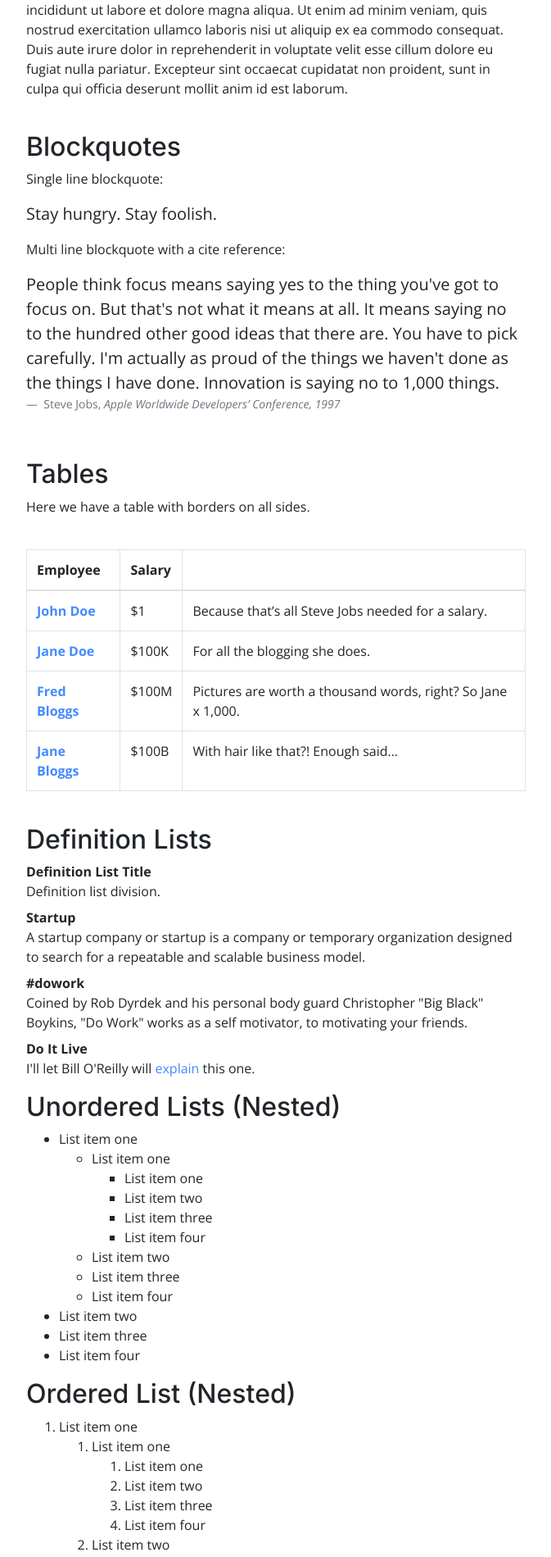
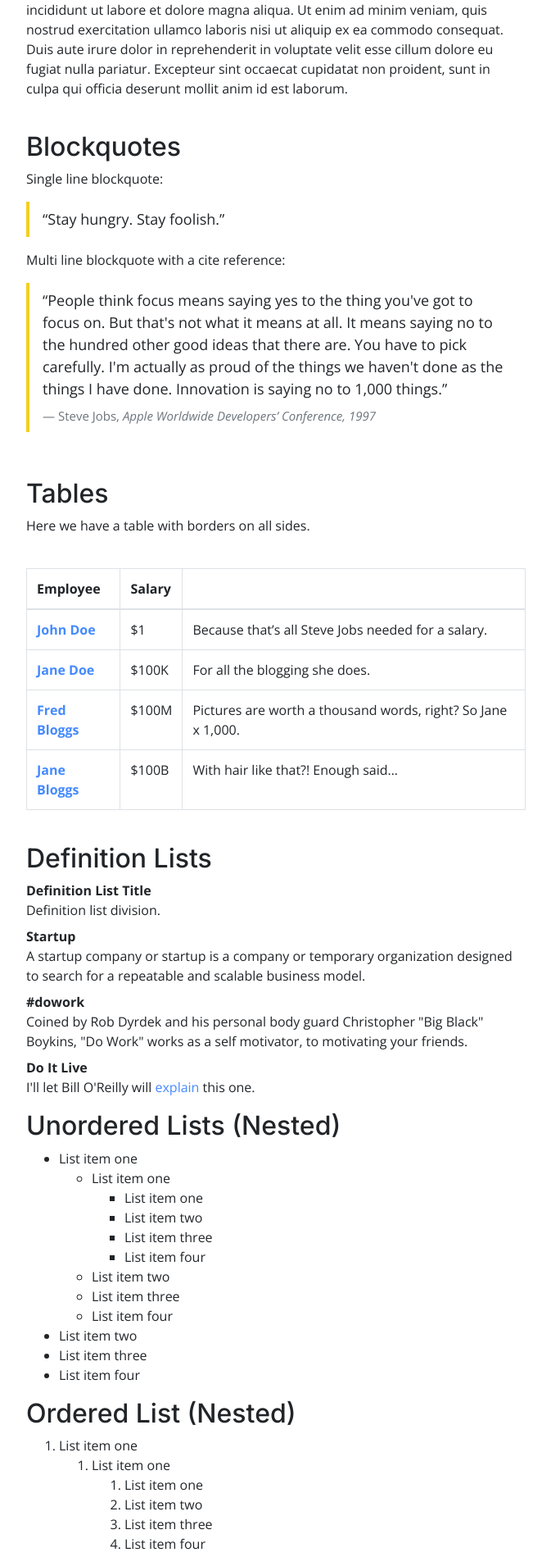
Before and after one commit to jefx07/jefx07.github.io, a Jekyll site: the page built from test_2.md, in a window 1280 px wide. Shown: the part 1261-3160 px from the top of the page at 82% size, without its empty margins (303-976 px from the left). Built offline with Jekyll 4.4.1, drawn with Linux system fonts in a browser that asks for light colours.

Commit message:
Revert some changes to `blockquotes'

```diff
--- a/_sass/scss/_custom.scss
+++ b/_sass/scss/_custom.scss
@@ -47,10 +47,10 @@ $font-weight-normal:  400;
 $mark-padding:                0 .2em;
 $mark-bg:                     #ffeea8;
 
-//$blockquote-font-size:        ($font-size-base * 1.125);
-//$blockquote-footer-font-size: .9375rem;
-$blockquote-border-width:     .3125rem;
-$blockquote-border-color:     $gray-200 !default;
+$blockquote-font-size:        ($font-size-base * 1.125);
+$blockquote-footer-font-size: .9375rem;
+$blockquote-border-width:     .25rem;
+$blockquote-border-color:     #f4ce21;
 
 
 // Code
--- a/_sass/scss/_type.scss
+++ b/_sass/scss/_type.scss
@@ -54,7 +54,7 @@ mark {
 
 // Blockquotes
 .blockquote {
-  margin-bottom: $blockquote-margin-y;
+  margin-bottom: $spacer;
   @include font-size($blockquote-font-size);
 
   > :last-child {
@@ -63,8 +63,7 @@ mark {
 }
 
 .blockquote-footer {
-  margin-top: -$blockquote-margin-y;
-  margin-bottom: $blockquote-margin-y;
+  display: block;
   @include font-size($blockquote-footer-font-size);
   color: $blockquote-footer-color;
 
--- a/_sass/scss/_variables.scss
+++ b/_sass/scss/_variables.scss
@@ -225,18 +225,15 @@ $headings-color:          inherit !default;
 $lead-font-size:          $font-size-base * 1.25 !default;
 $lead-font-weight:        300 !default;
 
-//$small-font-size:         80% !default;
-$small-font-size:         .875em !default;
+$small-font-size:         80% !default;
 
 $text-muted:              $gray-600 !default;
 
-$blockquote-margin-y:         $spacer !default;
 $blockquote-font-size:        $font-size-base * 1.25 !default;
 $blockquote-footer-color:     $gray-600 !default;
 $blockquote-footer-font-size: $small-font-size !default;
-
-$blockquote-border-width:   .3125rem !default;
-$blockquote-border-color: $gray-200 !default;
+$blockquote-border-width:     .3125rem !default;
+$blockquote-border-color:     $gray-200 !default;
 
 $hr-border-color:         rgba($black, .1) !default;
 $hr-border-width:         $border-width !default;
--- a/_sass/site-custom.scss
+++ b/_sass/site-custom.scss
@@ -120,24 +120,27 @@ abbr[title] {
 }
 
 // Blockquotes
-//blockquote {
-//  padding: ($spacer / 2) $spacer;
-//  @include font-size($blockquote-font-size);
-//  border-left: $blockquote-border-width solid $blockquote-border-color;
-//
-//  p,
-//  ul,
-//  ol {
-//    &:last-child {
-//      margin-bottom: 0;
-//    }
-//  }
-//}
+blockquote {
+  padding: ($spacer / 2) $spacer;
+  @include font-size($blockquote-font-size);
+  border-left: $blockquote-border-width solid $blockquote-border-color;
 
-//blockquote {
-//padding: $spacer / 2;
-//border-left: $blockquote-border-width solid $blockquote-border-color;
-//}
+  p,
+  ul,
+  ol {
+    &:last-child {
+      margin-bottom: 0;
+    }
+  }
+
+  p::before {
+    content: "\201C";
+  }
+
+  p::after {
+    content: "\201D";
+  }
+}
 
 
 // Code
--- a/test_2.md
+++ b/test_2.md
@@ -36,26 +36,14 @@ Lorem ipsum dolor sit amet, consectetur adipisicing elit, sed do eiusmod tempor
 
 Single line blockquote:
 
-<!-- > Stay hungry. Stay foolish. -->
-<blockquote class="blockquote">
-<p>Stay hungry. Stay foolish.</p>
-</blockquote>
+> Stay hungry. Stay foolish.
 
 Multi line blockquote with a cite reference:
 
-<!--<blockquote>
-<p class="mb-2"> People think focus means saying yes to the thing you've got to focus on. But that's not what it means at all. It means saying no to the hundred other good ideas that there are. You have to pick carefully. I'm actually as proud of the things we haven't done as the things I have done. Innovation is saying no to 1,000 things.</p>
-<footer class="blockquote-footer"><cite>Steve Jobs, Apple Worldwide Developers&rsquo; Conference, 1997</cite></footer>
-</blockquote> -->
-
-<figure>
-<blockquote class="blockquote">
-<p> People think focus means saying yes to the thing you've got to focus on. But that's not what it means at all. It means saying no to the hundred other good ideas that there are. You have to pick carefully. I'm actually as proud of the things we haven't done as the things I have done. Innovation is saying no to 1,000 things.</p>
+<blockquote>
+<p class="mb-2">People think focus means saying yes to the thing you've got to focus on. But that's not what it means at all. It means saying no to the hundred other good ideas that there are. You have to pick carefully. I'm actually as proud of the things we haven't done as the things I have done. Innovation is saying no to 1,000 things.</p>
+<footer class="blockquote-footer">Steve Jobs, <cite>Apple Worldwide Developers&rsquo; Conference, 1997</cite></footer>
 </blockquote>
-<figcaption class="blockquote-footer">
-Steve Jobs, <cite>Apple Worldwide Developers&rsquo; Conference, 1997</cite>
-</figcaption>
-</figure>
 
 <p class="mb0">&nbsp;</p>
 
```
Also changed, not shown: test_1.md (+2 -15 lines).
